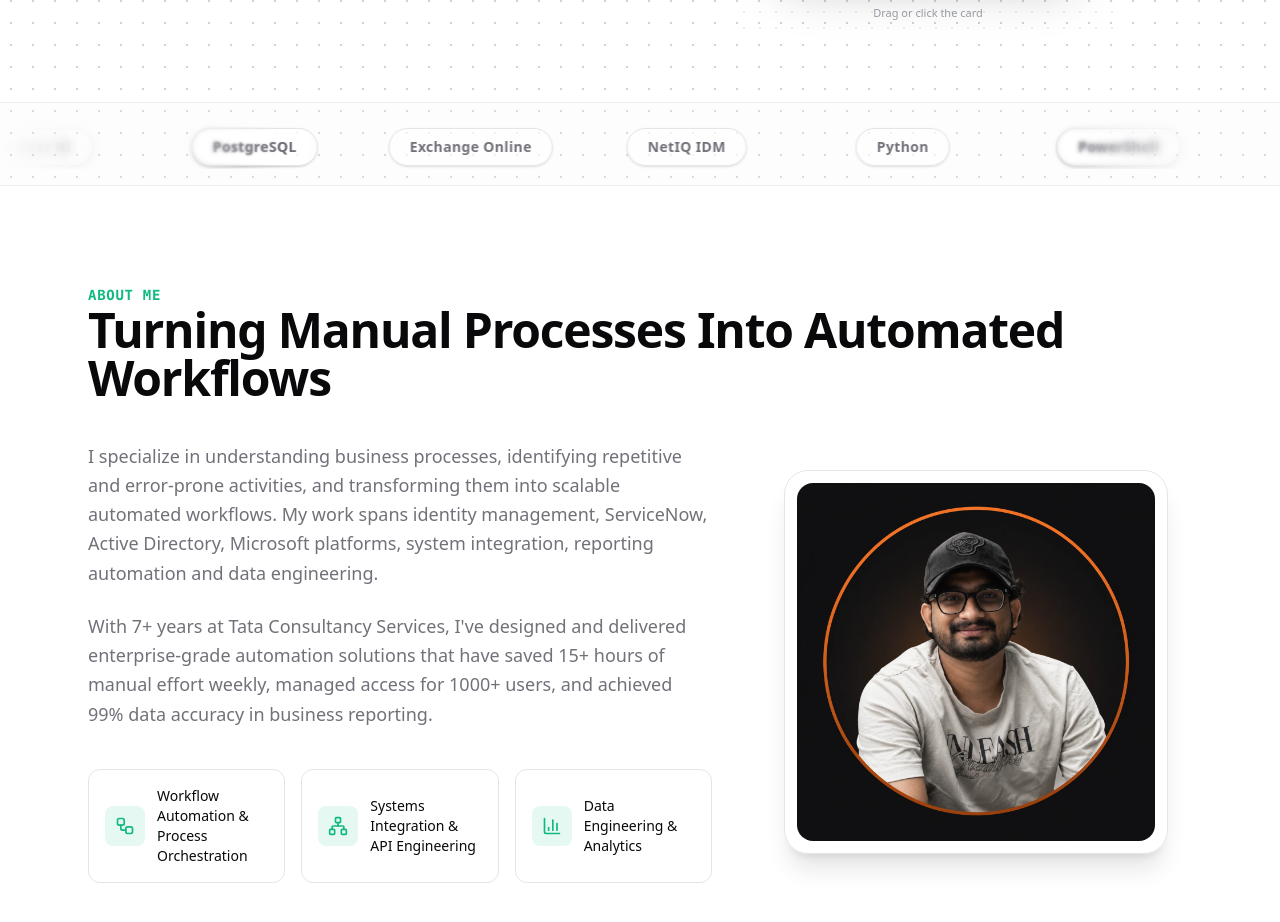
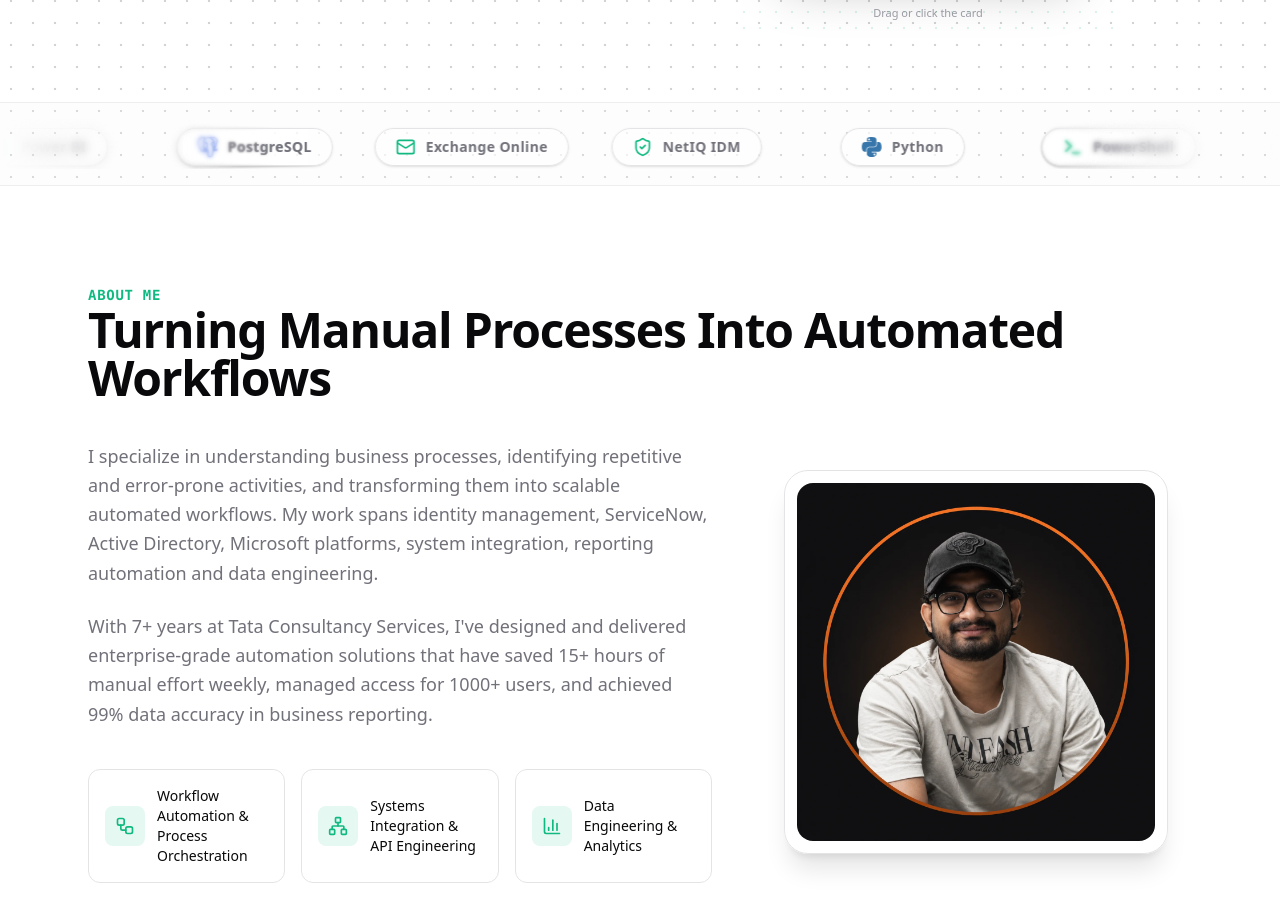
Before and after one commit to ajith-ks/Portfolio, a React (Vite) app: page / in a window 1280 px wide. Shown: the part 780-1702 px from the top of the page. Built offline with nearby package versions, Linux system fonts and the light colour scheme.

Commit message:
feat: add icons to tech strip chips

```diff
--- a/package.json
+++ b/package.json
@@ -20,6 +20,7 @@
     "lucide-react": "^1.57.0",
     "react": "^19.2.8",
     "react-dom": "^19.2.8",
+    "simple-icons": "^16.35.0",
     "tailwind-merge": "^2.6.1",
     "tailwindcss": "^4.3.3"
   },
--- a/src/App.tsx
+++ b/src/App.tsx
@@ -19,6 +19,7 @@ import { Mail } from 'lucide-react'
 import { GithubIcon, LinkedinIcon } from '@/components/icons'
 import { SmoothCursor } from '@/components/SmoothCursor'
 import { PortfolioDock } from '@/components/PortfolioDock'
+import { SkillIcon } from '@/data/skill-icons'
 
 // The theme toggle switches the "dark" class on <html>, so apply the saved
 // (or system) theme once, before the first render.
@@ -78,7 +79,8 @@ const MARQUEE_ITEMS: SlidingLogoMarqueeItem[] = content.marquee.map((name) => ({
   id: name,
   content: (
     <span className="flex items-center justify-center whitespace-nowrap rounded-full border border-border bg-card/60 px-5 py-2 text-sm font-semibold tracking-wide text-muted-foreground backdrop-blur-sm shadow-sm transition-colors hover:border-primary hover:text-foreground">
-      {name}
+      <SkillIcon name={name} size={20} className="mr-2.5 shrink-0" />
+      <span>{name}</span>
     </span>
   ),
 }))
--- /dev/null
+++ b/src/data/skill-icons.tsx
@@ -0,0 +1,351 @@
+import React from 'react'
+import {
+  siPython,
+  siApachegroovy,
+  siLinux,
+  siPostgresql,
+  siMysql,
+  siPandas,
+  siNumpy,
+  siApache,
+} from 'simple-icons'
+import {
+  Terminal,
+  Database,
+  Webhook,
+  Bot,
+  Layers,
+  Network,
+  BarChart2,
+  Mail,
+  ShieldCheck,
+  FileSpreadsheet,
+  Workflow,
+  Zap,
+  Shuffle,
+  CloudCog,
+  ServerCog,
+  Route,
+  Gauge,
+  ClipboardList,
+  Scale,
+  FlaskConical,
+  Users,
+  FileText,
+  BarChart3,
+  TrendingUp,
+  Target,
+} from 'lucide-react'
+function cn(...classes: (string | undefined | false | null)[]) {
+  return classes.filter(Boolean).join(' ')
+}
+
+export type IconSourceType = 'simple-icons' | 'lucide'
+
+export interface SkillIconDescriptor {
+  type: IconSourceType
+  slug?: string
+  title?: string
+  hex?: string
+  contrastRule?: 'brand-both' | 'theme-light-brand-dark' | 'brand-light-theme-dark'
+  lucideName?: string
+  lucideIcon?: React.ComponentType<{ size?: number; className?: string; 'aria-hidden'?: boolean | 'true' | 'false' }>
+}
+
+export const SKILL_ICON_MAP: Record<string, SkillIconDescriptor> = {
+  // Brand logos from simple-icons
+  Python: {
+    type: 'simple-icons',
+    slug: siPython.slug,
+    title: siPython.title,
+    hex: siPython.hex,
+    contrastRule: 'brand-both',
+  },
+  Groovy: {
+    type: 'simple-icons',
+    slug: siApachegroovy.slug,
+    title: siApachegroovy.title,
+    hex: siApachegroovy.hex,
+    contrastRule: 'brand-both',
+  },
+  'Unix/Linux': {
+    type: 'simple-icons',
+    slug: siLinux.slug,
+    title: siLinux.title,
+    hex: siLinux.hex,
+    // Contrast: #FCC624 is 1.59:1 on white (fails <3:1), 12.55:1 on dark
+    contrastRule: 'theme-light-brand-dark',
+  },
+  PostgreSQL: {
+    type: 'simple-icons',
+    slug: siPostgresql.slug,
+    title: siPostgresql.title,
+    hex: siPostgresql.hex,
+    contrastRule: 'brand-both',
+  },
+  MySQL: {
+    type: 'simple-icons',
+    slug: siMysql.slug,
+    title: siMysql.title,
+    hex: siMysql.hex,
+    contrastRule: 'brand-both',
+  },
+  Pandas: {
+    type: 'simple-icons',
+    slug: siPandas.slug,
+    title: siPandas.title,
+    hex: siPandas.hex,
+    // Contrast: #150458 is 17.64:1 on white, 1.13:1 on dark (fails <3:1)
+    contrastRule: 'brand-light-theme-dark',
+  },
+  NumPy: {
+    type: 'simple-icons',
+    slug: siNumpy.slug,
+    title: siNumpy.title,
+    hex: siNumpy.hex,
+    // Contrast: #013243 is 13.65:1 on white, 1.46:1 on dark (fails <3:1)
+    contrastRule: 'brand-light-theme-dark',
+  },
+  'Apache POI': {
+    // Apache POI uses the Apache logo per spec
+    type: 'simple-icons',
+    slug: siApache.slug,
+    title: siApache.title,
+    hex: siApache.hex,
+    contrastRule: 'brand-both',
+  },
+
+  // Generic Lucide glyphs (non-brand, emerald accent)
+  PowerShell: {
+    type: 'lucide',
+    lucideName: 'terminal',
+    lucideIcon: Terminal,
+  },
+  SQL: {
+    type: 'lucide',
+    lucideName: 'database',
+    lucideIcon: Database,
+  },
+  'REST APIs': {
+    type: 'lucide',
+    lucideName: 'webhook',
+    lucideIcon: Webhook,
+  },
+  'REST API': {
+    type: 'lucide',
+    lucideName: 'webhook',
+    lucideIcon: Webhook,
+  },
+  IGNIO: {
+    type: 'lucide',
+    lucideName: 'bot',
+    lucideIcon: Bot,
+  },
+  ServiceNow: {
+    type: 'lucide',
+    lucideName: 'layers',
+    lucideIcon: Layers,
+  },
+  'Active Directory': {
+    type: 'lucide',
+    lucideName: 'network',
+    lucideIcon: Network,
+  },
+  'Power BI': {
+    type: 'lucide',
+    lucideName: 'bar-chart-2',
+    lucideIcon: BarChart2,
+  },
+  'Exchange Online': {
+    type: 'lucide',
+    lucideName: 'mail',
+    lucideIcon: Mail,
+  },
+  'NetIQ IDM': {
+    type: 'lucide',
+    lucideName: 'shield-check',
+    lucideIcon: ShieldCheck,
+  },
+  'VBA Macros': {
+    type: 'lucide',
+    lucideName: 'file-spreadsheet',
+    lucideIcon: FileSpreadsheet,
+  },
+  'Workflow Automation': {
+    type: 'lucide',
+    lucideName: 'workflow',
+    lucideIcon: Workflow,
+  },
+  'Workflow Design': {
+    type: 'lucide',
+    lucideName: 'workflow',
+    lucideIcon: Workflow,
+  },
+  'Power Automate': {
+    type: 'lucide',
+    lucideName: 'zap',
+    lucideIcon: Zap,
+  },
+  'ETL Automation': {
+    type: 'lucide',
+    lucideName: 'shuffle',
+    lucideIcon: Shuffle,
+  },
+  ETL: {
+    type: 'lucide',
+    lucideName: 'shuffle',
+    lucideIcon: Shuffle,
+  },
+  'Cloud Automation': {
+    type: 'lucide',
+    lucideName: 'cloud-cog',
+    lucideIcon: CloudCog,
+  },
+  'Database Management': {
+    type: 'lucide',
+    lucideName: 'database',
+    lucideIcon: Database,
+  },
+  'API Integration': {
+    type: 'lucide',
+    lucideName: 'webhook',
+    lucideIcon: Webhook,
+  },
+  'System Orchestration': {
+    type: 'lucide',
+    lucideName: 'server-cog',
+    lucideIcon: ServerCog,
+  },
+  'Business Process Mapping': {
+    type: 'lucide',
+    lucideName: 'route',
+    lucideIcon: Route,
+  },
+  'Process Optimization': {
+    type: 'lucide',
+    lucideName: 'gauge',
+    lucideIcon: Gauge,
+  },
+  'Requirement Gathering': {
+    type: 'lucide',
+    lucideName: 'clipboard-list',
+    lucideIcon: ClipboardList,
+  },
+  'Fit-Gap Analysis': {
+    type: 'lucide',
+    lucideName: 'scale',
+    lucideIcon: Scale,
+  },
+  'UAT Testing': {
+    type: 'lucide',
+    lucideName: 'flask-conical',
+    lucideIcon: FlaskConical,
+  },
+  'Stakeholder Management': {
+    type: 'lucide',
+    lucideName: 'users',
+    lucideIcon: Users,
+  },
+  Documentation: {
+    type: 'lucide',
+    lucideName: 'file-text',
+    lucideIcon: FileText,
+  },
+  Tableau: {
+    type: 'lucide',
+    lucideName: 'bar-chart-3',
+    lucideIcon: BarChart3,
+  },
+  'Data Modeling': {
+    type: 'lucide',
+    lucideName: 'database',
+    lucideIcon: Database,
+  },
+  'Predictive Analytics': {
+    type: 'lucide',
+    lucideName: 'trending-up',
+    lucideIcon: TrendingUp,
+  },
+  'KPI Tracking': {
+    type: 'lucide',
+    lucideName: 'target',
+    lucideIcon: Target,
+  },
+}
+
+const SI_PATHS: Record<string, string> = {
+  python: siPython.path,
+  apachegroovy: siApachegroovy.path,
+  linux: siLinux.path,
+  postgresql: siPostgresql.path,
+  mysql: siMysql.path,
+  pandas: siPandas.path,
+  numpy: siNumpy.path,
+  apache: siApache.path,
+}
+
+export function SkillIcon({
+  name,
+  size = 16,
+  className,
+}: {
+  name: string
+  size?: number
+  className?: string
+}) {
+  const descriptor = SKILL_ICON_MAP[name]
+
+  if (!descriptor) {
+    return null
+  }
+
+  if (descriptor.type === 'simple-icons' && descriptor.slug) {
+    const path = SI_PATHS[descriptor.slug]
+    if (!path) return null
+
+    let colorClass = ''
+    let inlineStyle: React.CSSProperties | undefined = undefined
+
+    if (descriptor.contrastRule === 'theme-light-brand-dark') {
+      // Light mode: theme text; Dark mode: brand yellow #FCC624
+      colorClass = 'text-foreground dark:text-[#FCC624] fill-current'
+    } else if (descriptor.contrastRule === 'brand-light-theme-dark') {
+      // Light mode: brand color; Dark mode: theme text
+      if (descriptor.hex) {
+        colorClass = `text-[#${descriptor.hex}] dark:text-foreground fill-current`
+      } else {
+        colorClass = 'fill-current'
+      }
+    } else {
+      // Brand color in both themes
+      inlineStyle = { fill: `#${descriptor.hex}` }
+    }
+
+    return (
+      <svg
+        role="img"
+        viewBox="0 0 24 24"
+        width={size}
+        height={size}
+        className={cn('shrink-0 inline-block align-middle', colorClass, className)}
+        style={inlineStyle}
+        aria-hidden="true"
+      >
+        <path d={path} />
+      </svg>
+    )
+  }
+
+  if (descriptor.type === 'lucide' && descriptor.lucideIcon) {
+    const LucideIcon = descriptor.lucideIcon
+    return (
+      <LucideIcon
+        size={size}
+        className={cn('shrink-0 inline-block align-middle text-primary', className)}
+        aria-hidden="true"
+      />
+    )
+  }
+
+  return null
+}
```
Also changed, not shown: 1 other file (tests, documents, lock files or other folders).
